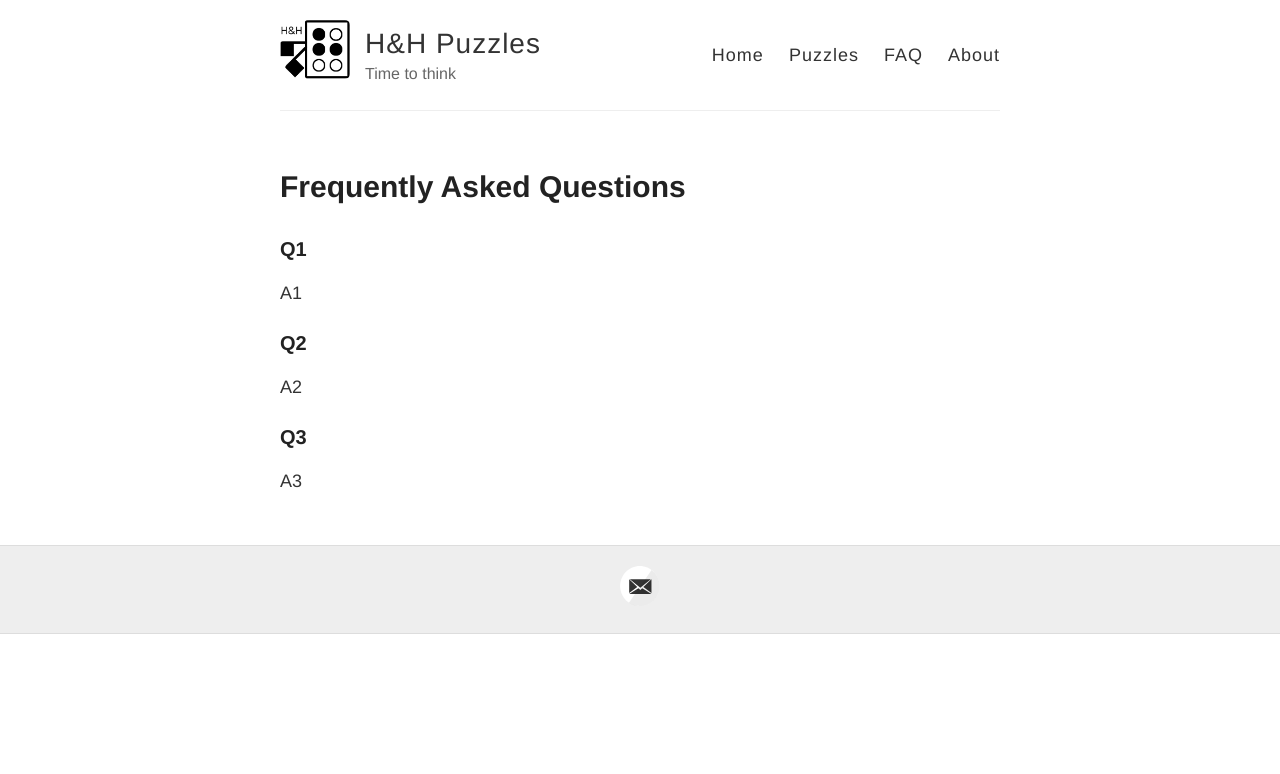
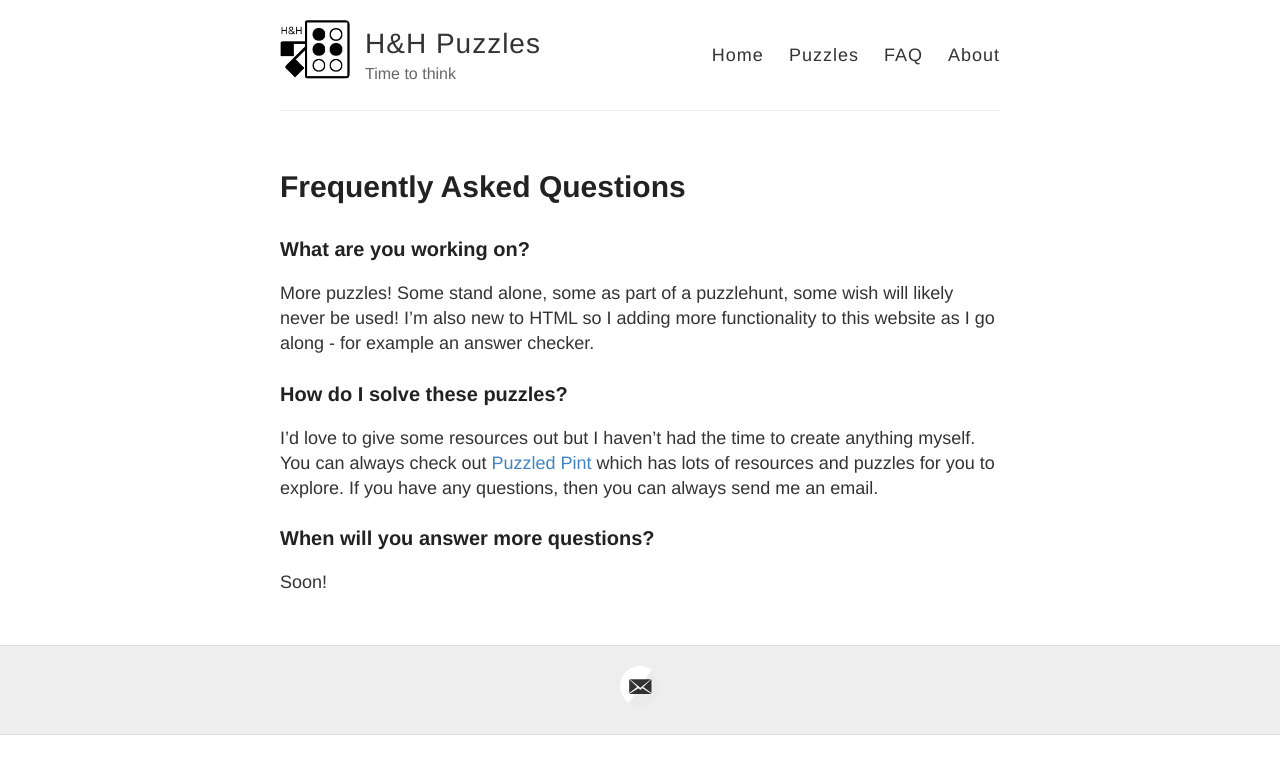
Before and after one commit to HandH-Puzzle/HandH-Puzzle.github.io, a Jekyll site: the page built from faq.md, in a window 1280 px wide. Shown: the top 774 px of the page. Built offline with Jekyll 4.4.1, drawn with Linux system fonts in a browser that asks for light colours.

Commit message:
Update faq.md

```diff
--- a/faq.md
+++ b/faq.md
@@ -5,11 +5,11 @@ permalink: /faq/
 published: true
 ---
 
-### Q1
-A1
+### What are you working on?
+More puzzles! Some stand alone, some as part of a puzzlehunt, some wish will likely never be used! I'm also new to HTML so I adding more functionality to this website as I go along - for example an answer checker.
 
-### Q2
-A2
+### How do I solve these puzzles?
+I'd love to give some resources out but I haven't had the time to create anything myself. You can always check out <a href="http://www.puzzledpint.com/resources/">Puzzled Pint</a> which has lots of resources and puzzles for you to explore. If you have any questions, then you can always send me an email.
 
-### Q3
-A3
+### When will you answer more questions?
+Soon!
```
